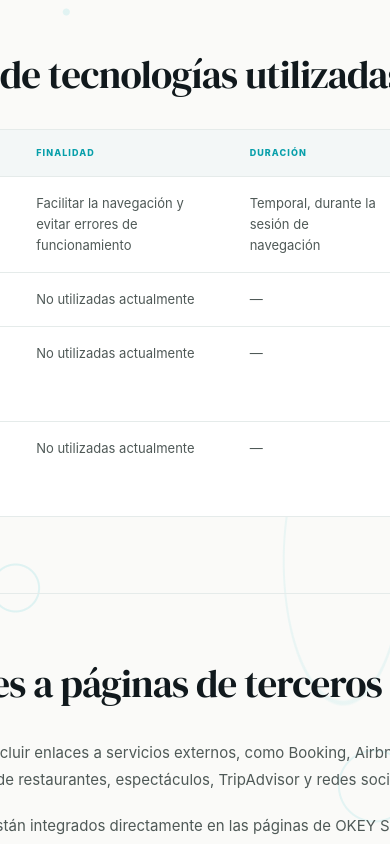
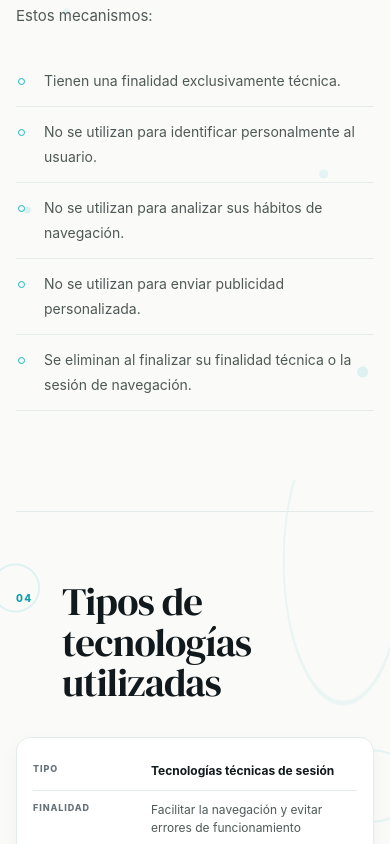
Before and after one commit to IJustDaniii/keysuites-web2, a Next.js app: page /cookies in a window 390 px wide. Shown: the part 3120-3964 px from the top of the page. Built offline with nearby package versions, Linux system fonts and the light colour scheme.

Commit message:
fix: improve cookies policy mobile table

```diff
--- a/app/cookies/page.tsx
+++ b/app/cookies/page.tsx
@@ -43,7 +43,7 @@ export default function CookiesPage() {
           {section.paragraphs?.map((paragraph) => <div key={paragraph}>{renderParagraph(paragraph)}</div>)}
           {section.details && <dl className="privacy-details">{section.details.map((detail) => <div key={detail.label}><dt>{detail.label}</dt><dd>{detail.href ? <a href={detail.href}>{detail.value}</a> : detail.value}</dd></div>)}</dl>}
           {section.items && <ul className="privacy-list">{section.items.map((item) => <li key={item}>{item}</li>)}</ul>}
-          {section.table && <div className="cookie-table-wrap"><table className="cookie-table"><thead><tr><th scope="col">Tipo</th><th scope="col">Finalidad</th><th scope="col">Duración</th><th scope="col">Consentimiento</th></tr></thead><tbody>{section.table.map((row) => <tr key={row.type}><th scope="row">{row.type}</th><td>{row.purpose}</td><td>{row.duration}</td><td>{row.consent}</td></tr>)}</tbody></table></div>}
+          {section.table && <div className="cookie-table-wrap"><table className="cookie-table"><thead><tr><th scope="col">Tipo</th><th scope="col">Finalidad</th><th scope="col">Duración</th><th scope="col">Consentimiento</th></tr></thead><tbody>{section.table.map((row) => <tr key={row.type}><th scope="row" data-label="Tipo">{row.type}</th><td data-label="Finalidad">{row.purpose}</td><td data-label="Duración">{row.duration}</td><td data-label="Consentimiento">{row.consent}</td></tr>)}</tbody></table></div>}
         </section>)}
       </article>
     </div>
--- a/app/globals.css
+++ b/app/globals.css
@@ -697,6 +697,15 @@ body { background:var(--paper); color:var(--ink); }
   .privacy-section h2 { font-size:clamp(34px,10vw,44px); }
   .privacy-details>div { grid-template-columns:1fr; gap:7px; }
   .privacy-subsection { margin-inline:-6px; }
+  .cookie-table-wrap { margin:24px 0 0; overflow:visible; border:0; border-radius:0; background:transparent; }
+  .cookie-table { display:block; min-width:0; border-collapse:separate; border-spacing:0; }
+  .cookie-table thead { display:none; }
+  .cookie-table tbody { display:grid; gap:12px; }
+  .cookie-table tbody tr { display:block; padding:14px 16px; border:1px solid var(--line); border-radius:14px; background:#fff; box-shadow:0 8px 20px rgba(17,25,29,.04); }
+  .cookie-table tbody th,.cookie-table tbody td { width:auto; display:grid; grid-template-columns:minmax(106px,.62fr) minmax(0,1.38fr); gap:12px; padding:10px 0; border-bottom:1px solid var(--line); font-size:12px; line-height:1.5; overflow-wrap:anywhere; white-space:normal; }
+  .cookie-table tbody th::before,.cookie-table tbody td::before { content:attr(data-label); color:var(--muted); font-size:9px; font-weight:800; letter-spacing:.1em; line-height:1.45; text-transform:uppercase; }
+  .cookie-table tbody tr>:last-child { border-bottom:0; }
+  .cookie-table tbody td:last-child { white-space:normal; color:var(--deep); }
 }
 
 @media (max-width:980px) {
```
Also changed, not shown: 1 other file (tests, documents, lock files or other folders).
